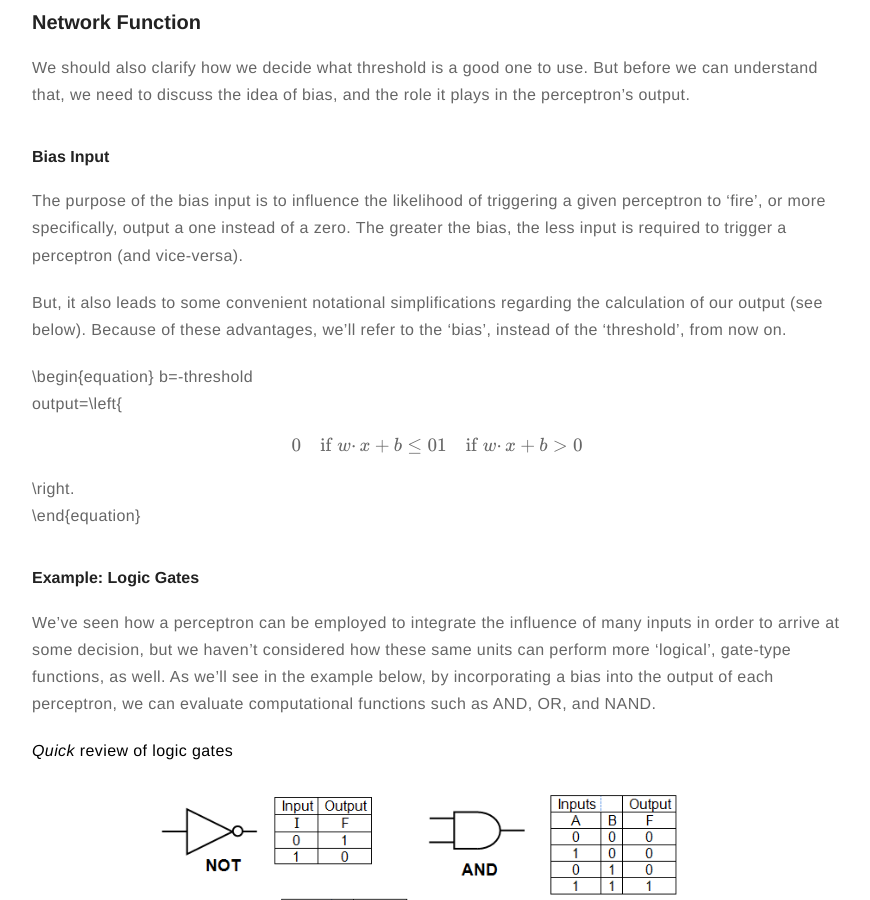
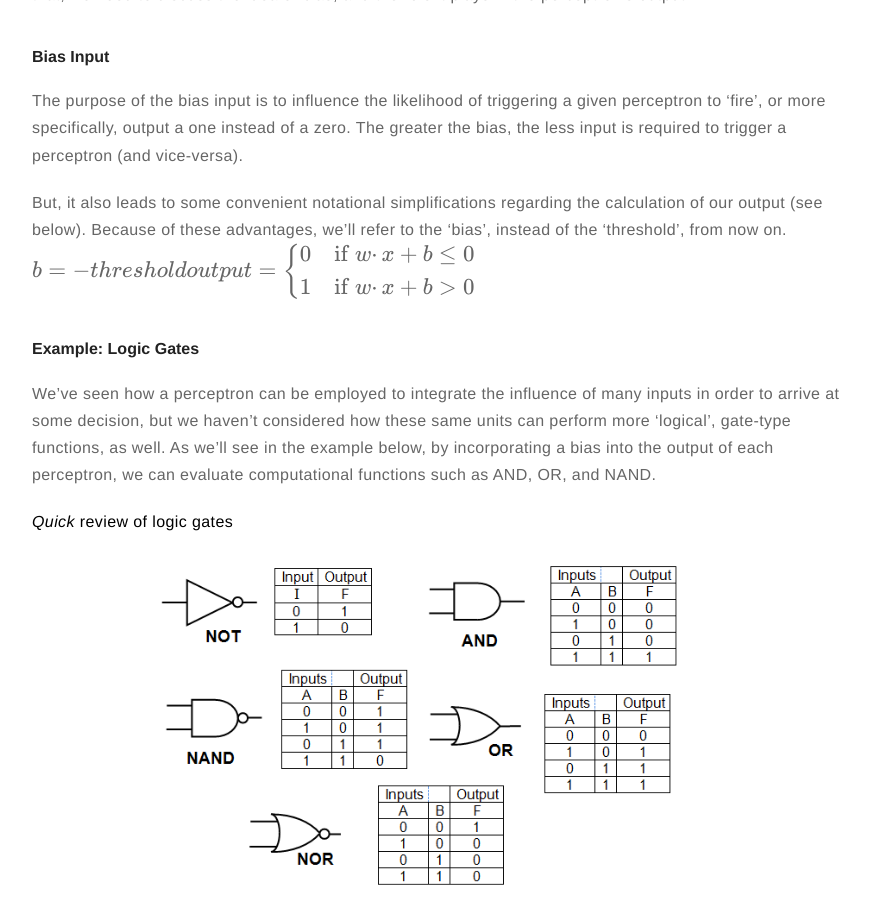
Before and after one commit to meccaLeccaHi/meccaLeccaHi.github.io, a Jekyll site: the page built from _posts/2018-10-30-neural_nets-tensorflow.md, in a window 1280 px wide and 900 px high, scrolled down 8166 px. Shown: the whole window, without its empty margins (203-1073 px from the left). Built offline with Jekyll 4.4.1, drawn with Linux system fonts in a browser that asks for light colours; formulas are drawn with MathJax 3; a script that is not in the unit is left out.

Commit message:
fixing mathjax and images

```diff
--- a/_posts/2018-10-30-neural_nets-tensorflow.md
+++ b/_posts/2018-10-30-neural_nets-tensorflow.md
@@ -250,7 +250,7 @@
 >- In the future, however, if money gets tight, this model is less likely to let us go skiing.
 
 
-><img src="/assets/images/neural_nets/ski_guy.gif" style="float: center; height: 250px">
+><img src="/assets/images/neural_nets/ski_guy.gif" style="height: 150px">
 
 
 <a id='nn-practical'></a>
@@ -280,7 +280,7 @@
 The purpose of the bias input is to influence the likelihood of triggering a given perceptron to 'fire', or more specifically, output a one instead of a zero. The greater the bias, the less input is required to trigger a perceptron (and vice-versa).
 
 But, it also leads to some convenient notational simplifications regarding the calculation of our output (see below). Because of these advantages, we'll refer to the 'bias', instead of the 'threshold', from now on.
-
+$${\large
 \begin{equation}
   b=-threshold\\
   output=\left\{
@@ -289,6 +289,7 @@
     1 & \text{if}\ w \cdotp x +b > 0 \\
   \end{array}\right.\\
 \end{equation}
+}$$
 
 <a id="logic"></a>
 #### Example: Logic Gates
@@ -301,7 +302,9 @@
 
 >**Example:**
 > Imagine we have a simple perceptron with just two inputs, both with the same weight (-2), with a bias input of 3. Our perceptron would look something like the example below:
-<img src="/assets/images/neural_nets/perc_ex.png" style="float: center; height: 150px">
+<div style="text-align: center">
+	<img src="/assets/images/neural_nets/perc_ex.png" style="float: center; height: 150px">
+</div>
 >
 >We can further imagine that we provide the model with `[0,0]`, and we see:
 >
```
